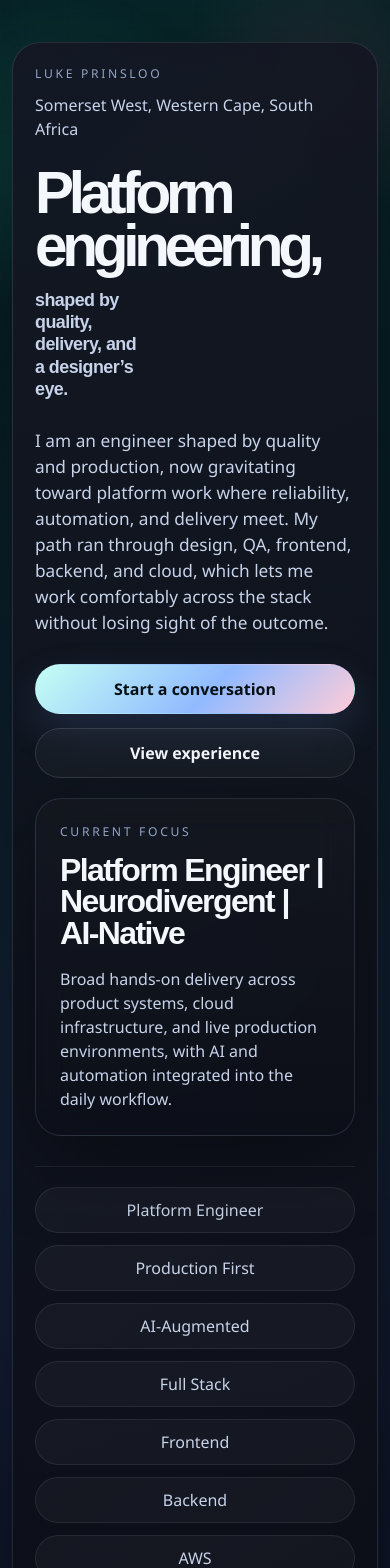
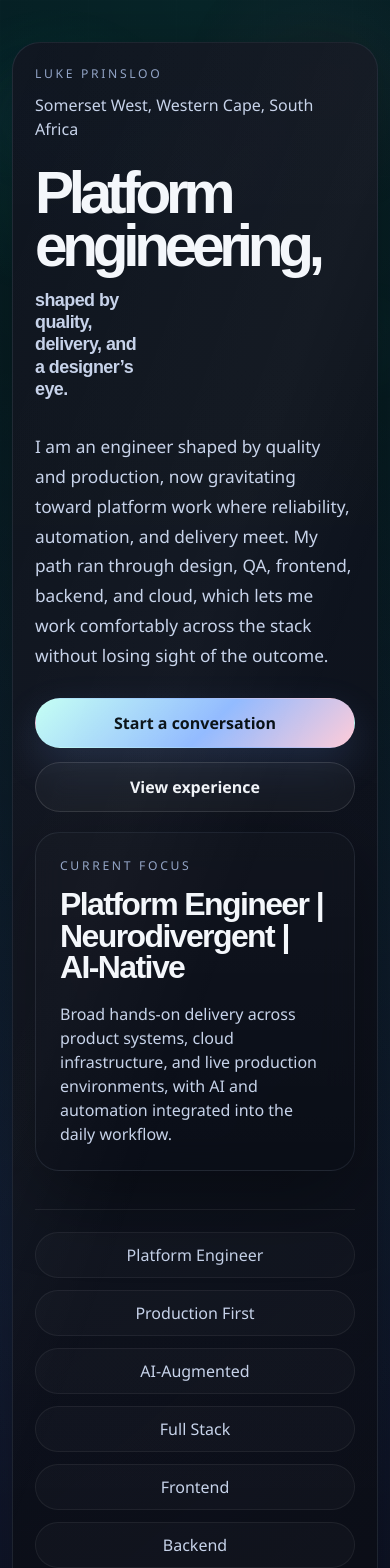
Before and after one commit to This-is-Luke/this-is-luke, a React (Vite) app: page / in a window 390 px wide. Shown: the top 1568 px of the page. Built offline with nearby package versions, Linux system fonts and the light colour scheme.

Commit message:
Refine motion and responsive atmosphere

```diff
--- a/src/App.css
+++ b/src/App.css
@@ -1,40 +1,85 @@
 .page-shell {
   --pointer-x: 50%;
   --pointer-y: 20%;
+  --motion-x: 0;
+  --motion-y: 0;
+  --scroll-progress: 0;
   position: relative;
   width: min(1240px, calc(100% - 32px));
   margin: 0 auto;
-  padding: 20px 0 88px;
+  padding: 24px 0 110px;
 }
 
-.page-noise,
+.page-orb,
 .page-spotlight {
   position: fixed;
-  inset: 0;
   pointer-events: none;
   z-index: 0;
 }
 
-.page-noise {
-  opacity: 0.07;
-  background-image:
-    radial-gradient(circle at 20% 20%, rgba(255, 255, 255, 0.3) 0 1px, transparent 1px),
-    radial-gradient(circle at 80% 40%, rgba(255, 255, 255, 0.24) 0 1px, transparent 1px);
-  background-size: 26px 26px, 34px 34px;
-  mix-blend-mode: soft-light;
+.page-orb {
+  border-radius: 50%;
+  filter: blur(28px);
+  opacity: 0.42;
+  transform: translate3d(
+    calc(var(--motion-x) * 42px),
+    calc(var(--scroll-progress) * -60px + var(--motion-y) * 32px),
+    0
+  );
+  transition: opacity 300ms ease;
+}
+
+.page-orb-a {
+  top: 6vh;
+  left: -8vw;
+  width: min(34vw, 360px);
+  height: min(34vw, 360px);
+  background: radial-gradient(circle, rgba(104, 152, 255, 0.2), transparent 68%);
+}
+
+.page-orb-b {
+  top: 34vh;
+  right: -8vw;
+  width: min(28vw, 300px);
+  height: min(28vw, 300px);
+  background: radial-gradient(circle, rgba(138, 255, 229, 0.15), transparent 70%);
+  transform: translate3d(
+    calc(var(--motion-x) * -36px),
+    calc(var(--scroll-progress) * 80px + var(--motion-y) * -26px),
+    0
+  );
+}
+
+.page-orb-c {
+  bottom: -2vh;
+  left: 36vw;
+  width: min(24vw, 240px);
+  height: min(24vw, 240px);
+  background: radial-gradient(circle, rgba(255, 194, 216, 0.12), transparent 72%);
+  transform: translate3d(
+    calc(var(--motion-x) * 18px),
+    calc(var(--scroll-progress) * 110px),
+    0
+  );
 }
 
 .page-spotlight {
+  inset: 0;
   background:
-    radial-gradient(circle at var(--pointer-x) var(--pointer-y), rgba(136, 182, 255, 0.18), transparent 18%),
-    radial-gradient(circle at 14% 18%, rgba(49, 255, 213, 0.12), transparent 22%),
-    radial-gradient(circle at 82% 10%, rgba(255, 109, 143, 0.1), transparent 18%);
+    radial-gradient(
+      circle at var(--pointer-x) var(--pointer-y),
+      rgba(136, 182, 255, 0.14),
+      transparent 16%
+    ),
+    radial-gradient(circle at 14% 18%, rgba(49, 255, 213, 0.08), transparent 20%),
+    radial-gradient(circle at 82% 10%, rgba(255, 109, 143, 0.06), transparent 18%);
+  opacity: calc(0.8 - var(--scroll-progress) * 0.25);
 }
 
 .section-block {
   position: relative;
   z-index: 1;
-  margin-top: 28px;
+  margin-top: 42px;
 }
 
 [data-reveal] {
@@ -63,13 +108,14 @@
 
 .hero {
   overflow: hidden;
-  padding: 28px;
-  border: 1px solid var(--border);
-  border-radius: 34px;
+  padding: 34px;
+  border: 1px solid rgba(183, 204, 237, 0.11);
+  border-radius: 36px;
   background:
-    linear-gradient(180deg, rgba(255, 255, 255, 0.04), rgba(255, 255, 255, 0.015)),
-    linear-gradient(140deg, rgba(9, 14, 26, 0.96), rgba(8, 10, 18, 0.9));
+    linear-gradient(180deg, rgba(255, 255, 255, 0.03), rgba(255, 255, 255, 0.01)),
+    linear-gradient(140deg, rgba(9, 14, 26, 0.94), rgba(8, 10, 18, 0.88));
   box-shadow: var(--shadow-soft);
+  transform: translate3d(0, calc(var(--scroll-progress) * -14px), 0);
 }
 
 .hero::before {
@@ -81,6 +127,26 @@
   border-radius: 50%;
   background: radial-gradient(circle, rgba(98, 132, 255, 0.16), transparent 70%);
   filter: blur(12px);
+  transform: translate3d(
+    calc(var(--motion-x) * -34px),
+    calc(var(--motion-y) * -30px + var(--scroll-progress) * 30px),
+    0
+  );
+}
+
+.hero::after {
+  content: '';
+  position: absolute;
+  inset: 0;
+  background:
+    linear-gradient(
+      110deg,
+      transparent 0%,
+      rgba(255, 255, 255, 0.028) 42%,
+      transparent 58%
+    );
+  transform: translateX(calc(var(--motion-x) * 18px));
+  pointer-events: none;
 }
 
 .hero-meta {
@@ -98,8 +164,8 @@
 .hero-grid {
   display: grid;
   grid-template-columns: minmax(0, 1.45fr) minmax(280px, 0.7fr);
-  gap: 28px;
-  margin-top: 40px;
+  gap: 36px;
+  margin-top: 48px;
 }
 
 .hero-copy h1 {
@@ -121,9 +187,10 @@
 }
 
 .hero-lede {
-  max-width: 62ch;
-  margin: 28px 0 0;
+  max-width: 58ch;
+  margin: 32px 0 0;
   font-size: 1.08rem;
+  line-height: 1.72;
   color: var(--muted-strong);
 }
 
@@ -173,11 +240,11 @@
 .capability-row,
 .timeline-card,
 .closing-card {
-  border: 1px solid var(--border);
-  border-radius: 26px;
+  border: 1px solid rgba(183, 204, 237, 0.1);
+  border-radius: 24px;
   background:
-    linear-gradient(180deg, rgba(255, 255, 255, 0.045), rgba(255, 255, 255, 0.015)),
-    rgba(7, 10, 18, 0.68);
+    linear-gradient(180deg, rgba(255, 255, 255, 0.03), rgba(255, 255, 255, 0.008)),
+    rgba(7, 10, 18, 0.56);
   backdrop-filter: blur(16px);
   box-shadow: var(--shadow-soft);
 }
@@ -206,17 +273,17 @@
   display: flex;
   flex-wrap: wrap;
   gap: 12px;
-  margin-top: 30px;
-  padding-top: 20px;
+  margin-top: 38px;
+  padding-top: 22px;
   border-top: 1px solid rgba(255, 255, 255, 0.08);
 }
 
 .tag-band span {
   padding: 10px 14px;
   border-radius: 999px;
-  background: rgba(255, 255, 255, 0.035);
+  background: rgba(255, 255, 255, 0.024);
   color: var(--muted-strong);
-  border: 1px solid rgba(255, 255, 255, 0.08);
+  border: 1px solid rgba(255, 255, 255, 0.06);
 }
 
 .principles-grid,
@@ -224,7 +291,7 @@
 .seo-grid {
   display: grid;
   grid-template-columns: repeat(3, minmax(0, 1fr));
-  gap: 18px;
+  gap: 20px;
 }
 
 .principle-card,
@@ -249,22 +316,22 @@
 .seo-layout {
   display: grid;
   grid-template-columns: minmax(0, 0.75fr) minmax(0, 1.25fr);
-  gap: 22px;
+  gap: 28px;
   align-items: start;
 }
 
 .capability-stack,
 .timeline-list {
   display: grid;
-  gap: 14px;
+  gap: 16px;
 }
 
 .capability-row {
   display: flex;
   align-items: center;
   gap: 16px;
-  min-height: 82px;
-  padding: 0 22px;
+  min-height: 88px;
+  padding: 0 24px;
 }
 
 .capability-dot {
@@ -279,8 +346,8 @@
 .timeline-card {
   display: grid;
   grid-template-columns: 120px minmax(0, 1fr);
-  gap: 18px;
-  padding: 22px;
+  gap: 20px;
+  padding: 24px;
 }
 
 .timeline-card h3 {
@@ -301,6 +368,7 @@
   min-height: 210px;
   position: relative;
   overflow: hidden;
+  transform: translate3d(0, calc(var(--scroll-progress) * -6px), 0);
 }
 
 .quote-card::before {
@@ -314,11 +382,11 @@
 }
 
 .quote-card:nth-child(2) {
-  transform: translateY(24px);
+  transform: translate3d(0, calc(18px + var(--scroll-progress) * -8px), 0);
 }
 
 .quote-card:nth-child(3) {
-  transform: translateY(-12px);
+  transform: translate3d(0, calc(-10px + var(--scroll-progress) * 6px), 0);
 }
 
 .closing-card {
@@ -326,7 +394,7 @@
   align-items: center;
   justify-content: space-between;
   gap: 24px;
-  padding: 28px;
+  padding: 30px;
 }
 
 @media (prefers-reduced-motion: reduce) {
@@ -337,6 +405,9 @@
   }
 
   .button,
+  .hero,
+  .hero::before,
+  .hero::after,
   .quote-card:nth-child(2),
   .quote-card:nth-child(3) {
     transition: none;
@@ -348,6 +419,10 @@
   .page-shell {
     width: min(100%, calc(100% - 24px));
     padding-top: 14px;
+  }
+
+  .page-orb {
+    opacity: 0.3;
   }
 
   .hero,
@@ -387,6 +462,10 @@
     gap: 20px;
   }
 
+  .section-block {
+    margin-top: 28px;
+  }
+
   .hero-copy h1 {
     max-width: 100%;
     font-size: clamp(3rem, 15vw, 4.8rem);
--- a/src/App.tsx
+++ b/src/App.tsx
@@ -85,10 +85,64 @@ function App() {
       return
     }
 
+    let animationFrame = 0
+    let targetX = 0
+    let targetY = 0
+    let currentX = 0
+    let currentY = 0
+    let targetScroll = 0
+    let currentScroll = 0
+
+    const setTargetsFromPoint = (clientX: number, clientY: number) => {
+      const { innerWidth, innerHeight } = window
+      const normalizedX = clientX / innerWidth - 0.5
+      const normalizedY = clientY / innerHeight - 0.5
+
+      targetX = normalizedX
+      targetY = normalizedY
+
+      root.style.setProperty('--pointer-x', `${(clientX / innerWidth) * 100}%`)
+      root.style.setProperty('--pointer-y', `${(clientY / innerHeight) * 100}%`)
+    }
+
     const handlePointerMove = (event: PointerEvent) => {
-      const { innerWidth, innerHeight } = window
-      root.style.setProperty('--pointer-x', `${(event.clientX / innerWidth) * 100}%`)
-      root.style.setProperty('--pointer-y', `${(event.clientY / innerHeight) * 100}%`)
+      setTargetsFromPoint(event.clientX, event.clientY)
+    }
+
+    const handleTouchMove = (event: TouchEvent) => {
+      const touch = event.touches[0]
+      if (!touch) {
+        return
+      }
+
+      setTargetsFromPoint(touch.clientX, touch.clientY)
+    }
+
+    const handlePointerLeave = () => {
+      targetX = 0
+      targetY = 0
+      root.style.setProperty('--pointer-x', '50%')
+      root.style.setProperty('--pointer-y', '20%')
+    }
+
+    const handleScroll = () => {
+      const maxScroll = Math.max(
+        document.documentElement.scrollHeight - window.innerHeight,
+        1
+      )
+      targetScroll = window.scrollY / maxScroll
+    }
+
+    const animate = () => {
+      currentX += (targetX - currentX) * 0.08
+      currentY += (targetY - currentY) * 0.08
+      currentScroll += (targetScroll - currentScroll) * 0.08
+
+      root.style.setProperty('--motion-x', currentX.toFixed(4))
+      root.style.setProperty('--motion-y', currentY.toFixed(4))
+      root.style.setProperty('--scroll-progress', currentScroll.toFixed(4))
+
+      animationFrame = window.requestAnimationFrame(animate)
     }
 
     const revealTargets = Array.from(
@@ -110,17 +164,28 @@ function App() {
     )
 
     revealTargets.forEach((target) => observer.observe(target))
+    handleScroll()
+    animate()
     window.addEventListener('pointermove', handlePointerMove, { passive: true })
+    window.addEventListener('pointerleave', handlePointerLeave)
+    window.addEventListener('touchmove', handleTouchMove, { passive: true })
+    window.addEventListener('scroll', handleScroll, { passive: true })
 
     return () => {
       observer.disconnect()
+      window.cancelAnimationFrame(animationFrame)
       window.removeEventListener('pointermove', handlePointerMove)
+      window.removeEventListener('pointerleave', handlePointerLeave)
+      window.removeEventListener('touchmove', handleTouchMove)
+      window.removeEventListener('scroll', handleScroll)
     }
   }, [])
 
   return (
     <main className="page-shell" ref={rootRef}>
-      <div className="page-noise" aria-hidden="true" />
+      <div className="page-orb page-orb-a" aria-hidden="true" />
+      <div className="page-orb page-orb-b" aria-hidden="true" />
+      <div className="page-orb page-orb-c" aria-hidden="true" />
       <div className="page-spotlight" aria-hidden="true" />
 
       <section className="hero section-block" data-reveal>
--- a/src/index.css
+++ b/src/index.css
@@ -18,7 +18,7 @@
   --muted: #92a4c6;
   --muted-strong: #c7d3ea;
   --accent: #1effc1;
-  --border: rgba(183, 204, 237, 0.14);
+  --border: rgba(183, 204, 237, 0.1);
   --panel: linear-gradient(180deg, rgba(13, 18, 34, 0.88), rgba(7, 10, 20, 0.95));
   --shadow-soft: 0 24px 80px rgba(0, 0, 0, 0.35);
 }
@@ -42,9 +42,9 @@ body::before {
   position: fixed;
   inset: 0;
   background-image:
-    linear-gradient(rgba(255, 255, 255, 0.025) 1px, transparent 1px),
-    linear-gradient(90deg, rgba(255, 255, 255, 0.025) 1px, transparent 1px);
-  background-size: 64px 64px;
+    linear-gradient(rgba(255, 255, 255, 0.018) 1px, transparent 1px),
+    linear-gradient(90deg, rgba(255, 255, 255, 0.018) 1px, transparent 1px);
+  background-size: 88px 88px;
   mask-image: linear-gradient(180deg, rgba(0, 0, 0, 0.4), transparent 88%);
   pointer-events: none;
 }
```
